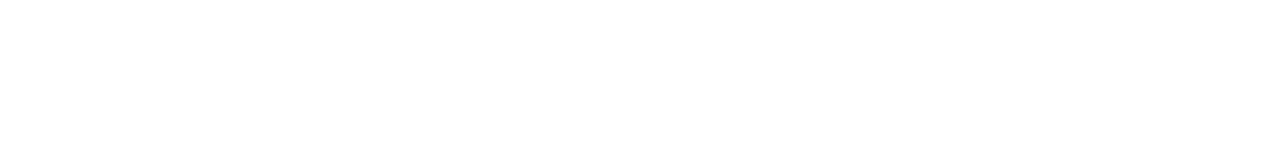
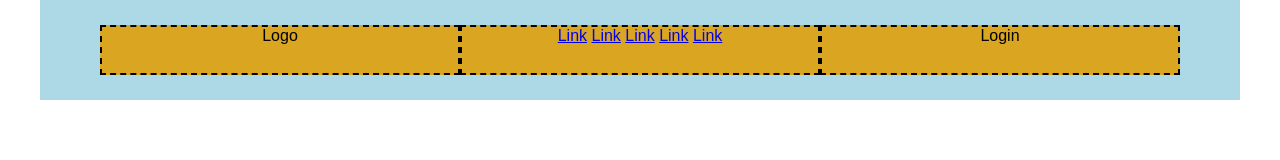
Before and after one commit to masepe95/htmlcss-struttura-discord, a plain HTML site: page index.html in a window 1280 px wide. Drawn offline with Linux system fonts and the light colour scheme.

Commit message:
added header

```diff
--- a/css/style.css
+++ b/css/style.css
@@ -1,7 +1,28 @@
-    /* RESET */
-
 *{
     margin:0;
     padding: 0;
     box-sizing: border-box;
 }
+
+body{
+    font-family: sans-serif;
+    width: 1200px;
+    margin: auto;
+}
+
+.container-flex{
+    height: 100px;
+    display: flex;
+    background-color: lightblue;
+    justify-content: center;
+    align-items: center;
+
+}
+
+.headeritem{
+    height: 50%;
+    width: 30%;
+    background-color: goldenrod;
+    border: 2px dashed black;
+    text-align: center;
+}
--- a/index.html
+++ b/index.html
@@ -8,6 +8,24 @@
     <title>Discord Layout</title>
 </head>
 <body>
+    <header>
+        <div class="container-flex">
+            <div class="headeritem">Logo</div>
+            <nav class="headeritem">
+                <a href="#">Link</a>
+                <a href="#">Link</a>
+                <a href="#">Link</a>
+                <a href="#">Link</a>
+                <a href="#">Link</a>
+            </nav>
+            <div class="headeritem">Login</div>
+        </div>
+    </header>
+    <main>
 
+    </main>
+    <footer>
+
+    </footer>
 </body>
 </html>
```
